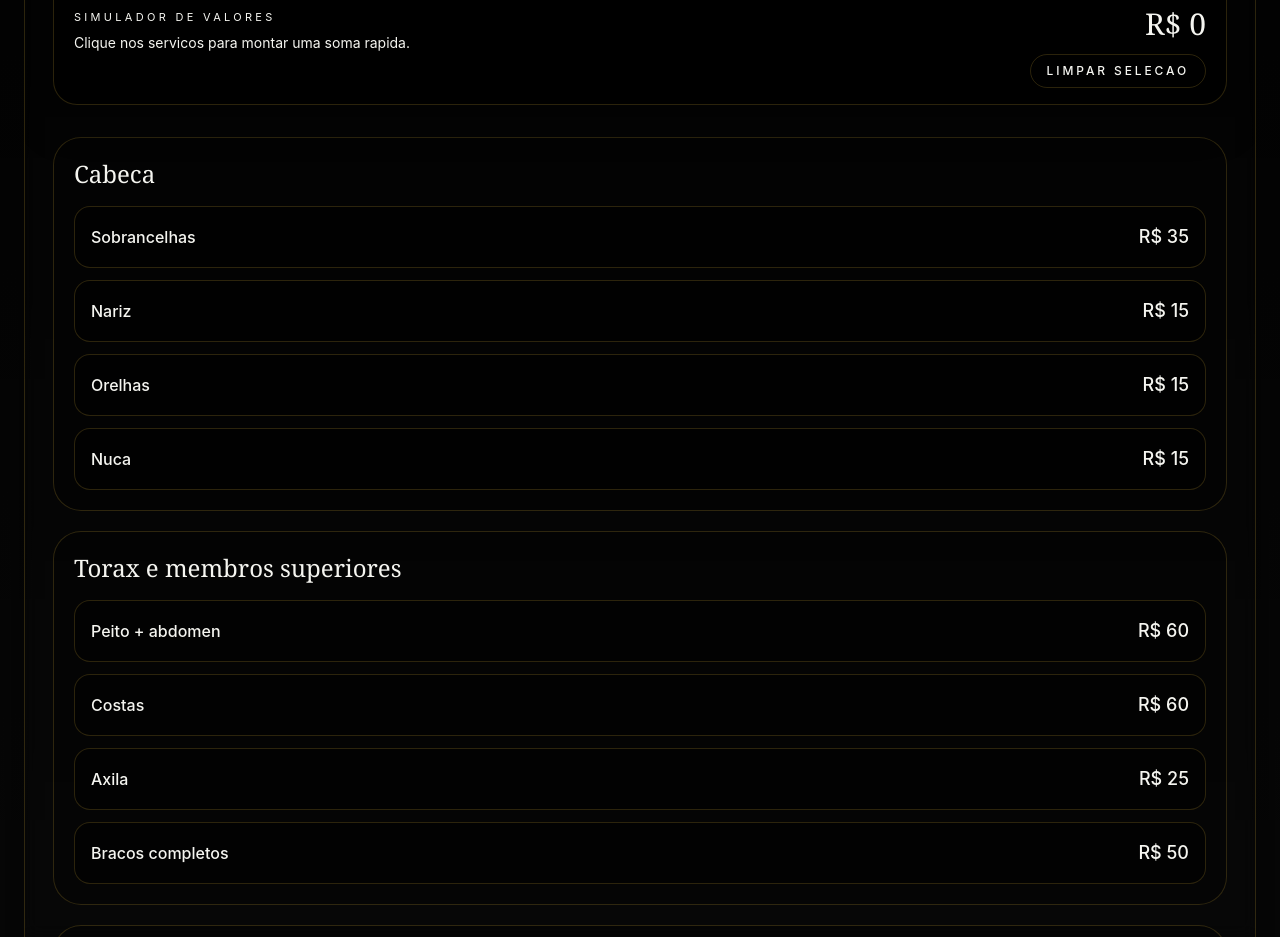
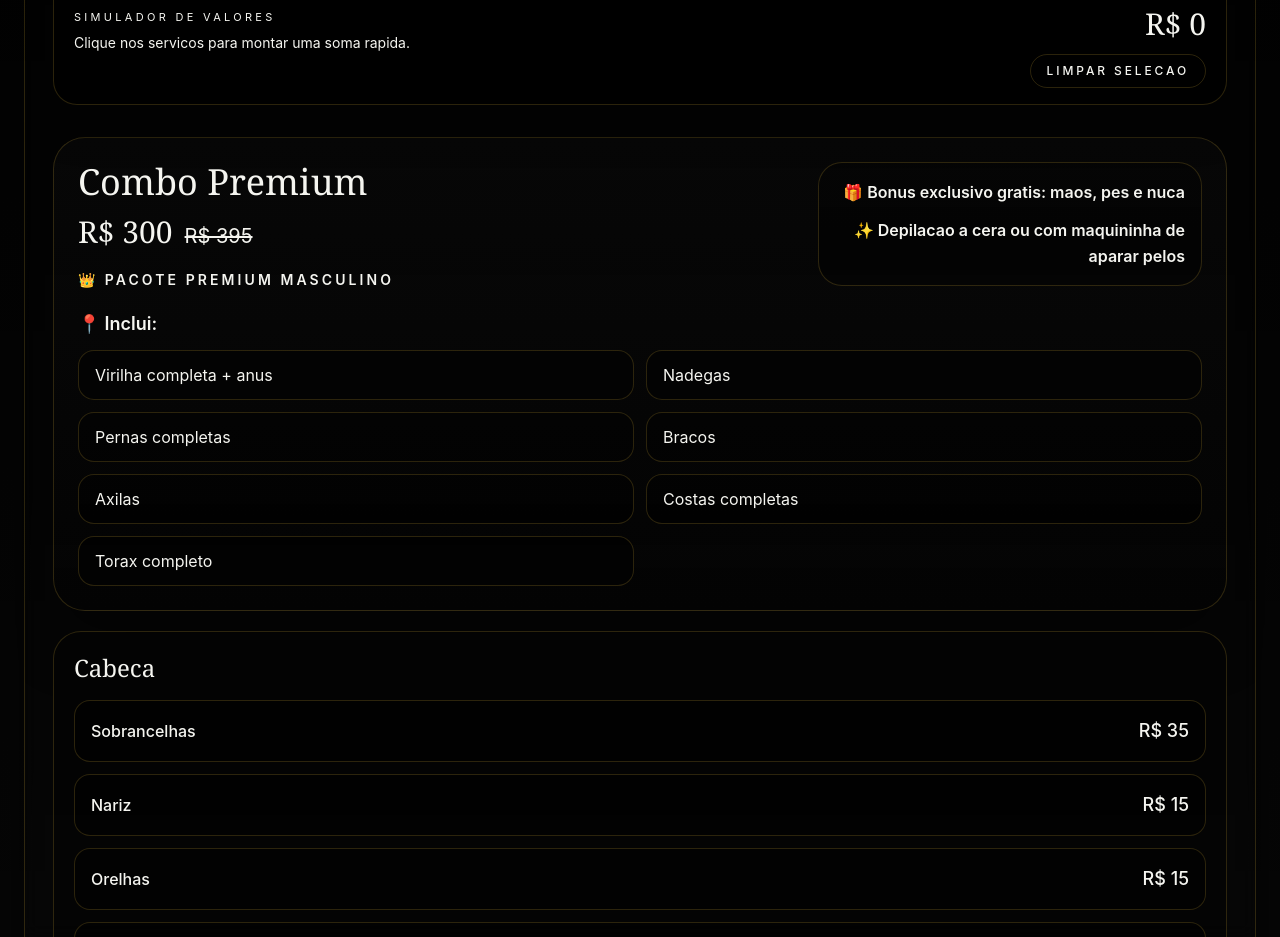
Before and after one commit to joaoeymard/studiodepilacaomasculina, a React (Vite) app: page / in a window 1280 px wide. Shown: the part 3660-4597 px from the top of the page. Built offline with nearby package versions, Linux system fonts and the light colour scheme.

Commit message:
Add premium combo card to pricing section

```diff
--- a/src/app/components/Services.tsx
+++ b/src/app/components/Services.tsx
@@ -23,6 +23,38 @@ type PriceMap = {
   eyebrowMethod?: string;
   intro: string;
   groups: ServiceGroup[];
+};
+
+type FeaturedCombo = {
+  title: string;
+  price: number;
+  originalPrice: number;
+  badge: string;
+  includesLabel: string;
+  includedItems: string[];
+  bonus: string;
+  method: string;
+};
+
+const featuredComboByAudience: Partial<Record<Audience, FeaturedCombo>> = {
+  masculino: {
+    title: "Combo Premium",
+    price: 300,
+    originalPrice: 395,
+    badge: "PACOTE PREMIUM MASCULINO",
+    includesLabel: "Inclui:",
+    includedItems: [
+      "Virilha completa + anus",
+      "Nadegas",
+      "Pernas completas",
+      "Bracos",
+      "Axilas",
+      "Costas completas",
+      "Torax completo"
+    ],
+    bonus: "Bonus exclusivo gratis: maos, pes e nuca",
+    method: "Depilacao a cera ou com maquininha de aparar pelos"
+  }
 };
 
 const priceMaps: PriceMap[] = [
@@ -165,6 +197,58 @@ function GroupCard({
   );
 }
 
+function FeaturedComboCard({ combo }: { combo: FeaturedCombo }) {
+  return (
+    <section className="overflow-hidden rounded-[2rem] border border-primary/20 bg-[linear-gradient(180deg,rgba(255,255,255,0.02),rgba(0,0,0,0.22))] p-5 shadow-[0_28px_60px_rgba(0,0,0,0.35)] sm:p-6">
+      <div className="flex flex-col gap-5">
+        <div className="flex flex-col gap-5 lg:flex-row lg:items-start lg:justify-between">
+          <div className="max-w-3xl">
+            <h3 className="text-3xl font-serif text-foreground sm:text-4xl">
+              {combo.title}
+            </h3>
+
+            <div className="mt-3 flex flex-wrap items-end gap-3">
+              <span className="text-3xl font-serif text-primary">
+                {formatPrice(combo.price)}
+              </span>
+              <span className="text-xl text-foreground/45 line-through">
+                {formatPrice(combo.originalPrice)}
+              </span>
+            </div>
+
+            <div className="mt-5 space-y-3 text-foreground/72">
+              <p className="text-sm font-semibold uppercase tracking-[0.22em] text-primary/85">
+                👑 {combo.badge}
+              </p>
+            </div>
+          </div>
+
+          <div className="max-w-sm rounded-[1.5rem] border border-primary/15 bg-black/30 p-4 text-base leading-relaxed text-foreground/74 lg:text-right">
+            <p className="font-semibold text-foreground/82">🎁 {combo.bonus}</p>
+            <p className="mt-3 font-semibold text-foreground/82">✨ {combo.method}</p>
+          </div>
+        </div>
+
+        <div>
+          <p className="mb-3 text-lg font-semibold text-foreground/82">
+            📍 {combo.includesLabel}
+          </p>
+          <div className="grid gap-3 sm:grid-cols-2">
+            {combo.includedItems.map((item) => (
+              <div
+                key={item}
+                className="rounded-2xl border border-primary/12 bg-black/40 px-4 py-3 text-base text-foreground/78"
+              >
+                {item}
+              </div>
+            ))}
+          </div>
+        </div>
+      </div>
+    </section>
+  );
+}
+
 function TabButton({
   active,
   onClick,
@@ -199,6 +283,7 @@ export function Services() {
   });
   const currentMap =
     priceMaps.find((map) => map.audience === activeAudience) ?? priceMaps[0];
+  const featuredCombo = featuredComboByAudience[activeAudience];
   const selectedIds = selectedByAudience[activeAudience];
   const selectedTotal = sumSelectedPrices(currentMap, selectedIds);
 
@@ -321,6 +406,7 @@ export function Services() {
           </div>
 
           <div className="grid gap-5">
+            {featuredCombo && <FeaturedComboCard combo={featuredCombo} />}
             {currentMap.groups.map((group) => (
               <GroupCard
                 key={group.id}
```
